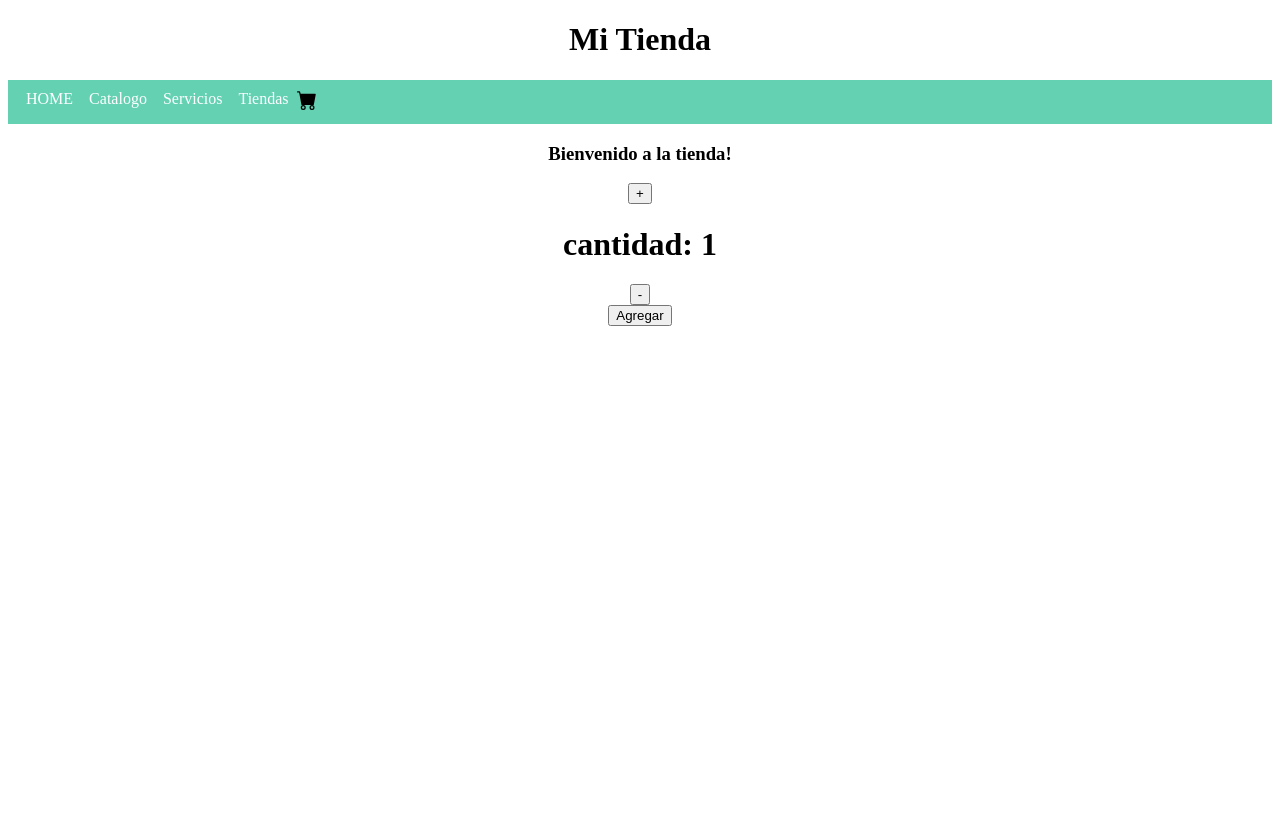
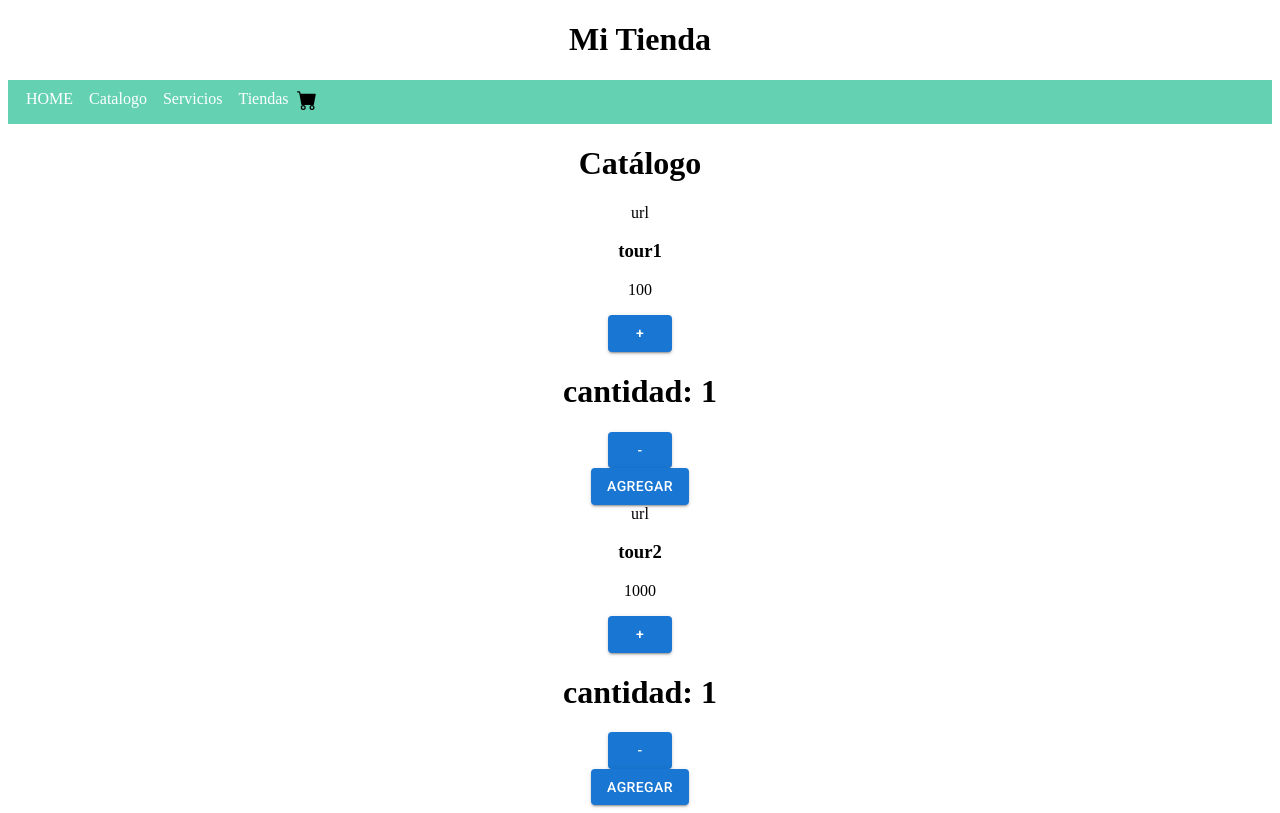
Before and after one commit to Florsala/Tienda, a React (Create React App) app: page / in a window 1280 px wide. Built offline with nearby package versions, Linux system fonts and the light colour scheme.

Commit message:
itemList

```diff
--- a/package.json
+++ b/package.json
@@ -3,11 +3,14 @@
   "version": "0.1.0",
   "private": true,
   "dependencies": {
+    "@emotion/react": "^11.7.1",
+    "@emotion/styled": "^11.6.0",
     "@fortawesome/fontawesome-svg-core": "^1.2.36",
     "@fortawesome/free-solid-svg-icons": "^5.15.4",
     "@fortawesome/react-fontawesome": "^0.1.16",
     "@headlessui/react": "^1.4.2",
     "@heroicons/react": "^1.0.5",
+    "@mui/material": "^5.2.5",
     "@testing-library/jest-dom": "^5.16.0",
     "@testing-library/react": "^11.2.7",
     "@testing-library/user-event": "^12.8.3",
--- a/public/index.html
+++ b/public/index.html
@@ -10,6 +10,14 @@
       content="Web site created using create-react-app"
     />
 
+    <link
+  rel="stylesheet"
+  href="https://fonts.googleapis.com/css?family=Roboto:300,400,500,700&display=swap"
+/>
+<link
+rel="stylesheet"
+href="https://fonts.googleapis.com/icon?family=Material+Icons"
+/>
     <!--
       manifest.json provides metadata used when your web app is installed on a
       user's mobile device or desktop. See https://developers.google.com/web/fundamentals/web-app-manifest/
--- a/src/App.jsx
+++ b/src/App.jsx
@@ -1,7 +1,9 @@
 
 import './App.css';
 import NavBar from './components/NavBar';
+import ItemList from './components/ItemList';
 import ItemListContainer from './components/ItemListContainer';
+
 
 function App() {
   return (
@@ -9,7 +11,12 @@ function App() {
 
     <h1>Mi Tienda</h1>
     <NavBar/>
-    <ItemListContainer greeting='Bienvenido a la tienda!'/>
+
+
+
+    <ItemListContainer> </ItemListContainer>
+
+
 
 
     </div>
--- /dev/null
+++ b/src/components/Item.jsx
@@ -0,0 +1,18 @@
+import React from 'react'
+import ItemCount from './itemCount'
+
+
+const Item = ({product }) => {
+    return (
+        <div>
+            <div>{product.img}</div>
+            <h3>{product.title}</h3>
+            <p>{product.price}</p>
+
+            <ItemCount stock="3"  />
+        </div>
+    )
+}
+
+
+export default Item
--- /dev/null
+++ b/src/components/ItemList.jsx
@@ -0,0 +1,55 @@
+import React, {useEffect, useState} from 'react'
+import Item from './Item';
+
+const ItemList = () => {
+
+const [products, setProd] = useState([]);
+
+useEffect (() =>{
+    getItems()
+},[])
+
+const getItems = () =>{
+    const getnewItems = new Promise ( (res, rej) =>{
+
+
+    const products = [
+    {Id:"001",
+     title: "tour1",
+     price: "100",
+     img: "url"
+    },
+    {Id:"002",
+    title: "tour2",
+    price: "1000",
+    img: "url"
+   }]
+
+   setTimeout( () => {
+    res(products)
+}, 2000)
+
+
+    })
+    getnewItems.then( res => setProd(res))
+}
+
+
+
+
+
+
+    return (
+        <div>
+            <h1>Catálogo</h1>
+        {products.map ( p =>
+
+             <Item product = {p}></Item>
+        )}
+
+
+        </div>
+    )
+}
+
+export default ItemList
--- a/src/components/ItemListContainer.js
+++ b/src/components/ItemListContainer.js
@@ -1,14 +1,18 @@
 import React from 'react'
-import ItemCount from './itemCount'
+import ItemList from './ItemList'
 
-const ItemListContainer = (props) => {
+
+
+
+const ItemListContainer = () => {
     return (
         <div>
-            <h3> {props.greeting}</h3>
+            <ItemList/>
 
 
         <div>
-            <ItemCount stock="3"  />
+
+
 
         </div>
 
--- a/src/components/itemCount.jsx
+++ b/src/components/itemCount.jsx
@@ -1,4 +1,5 @@
 import React , {useState} from 'react'
+import Button from '@mui/material/Button';
 
 
 
@@ -28,27 +29,27 @@ const substract = () => {
 
     return (
         <div>
-             <button onClick = {onAdd}>
+             <Button variant="contained" onClick = {onAdd}>
 
                 +
 
-                </button>
+                </Button>
 
 
                 <h1>cantidad: {counter}</h1>
 
-                <button onClick = {substract } >
+                <Button variant="contained" onClick = {substract } >
                     -
 
-                </button>
-                <div><button onClick = {() =>{
+                </Button>
+                <div><Button variant="contained" onClick = {() =>{
                     if (counter === 1) {
                          console.log( `${counter} item agregado al carrito`)
                     } else {
                         console.log(`${counter} items agregados al carrito`);
                     }
 
-                   } }> Agregar </button>
+                   } }> Agregar </Button>
                 </div>
 
 
```
Also changed, not shown: 1 other file (tests, documents, lock files or other folders).
